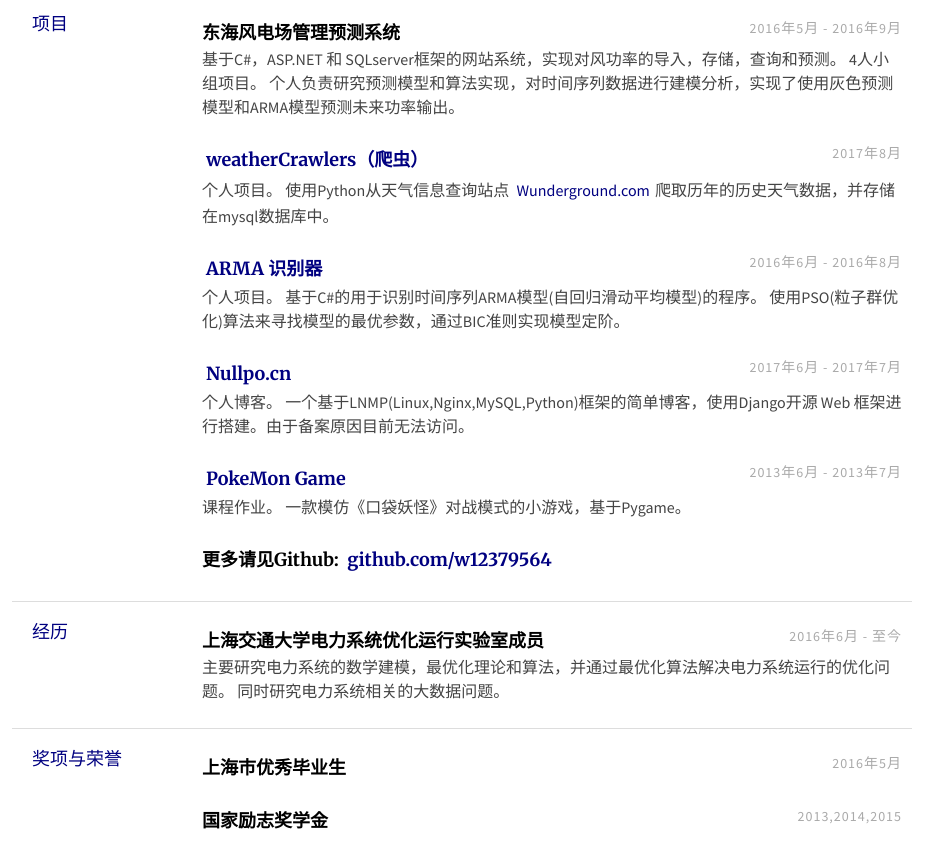
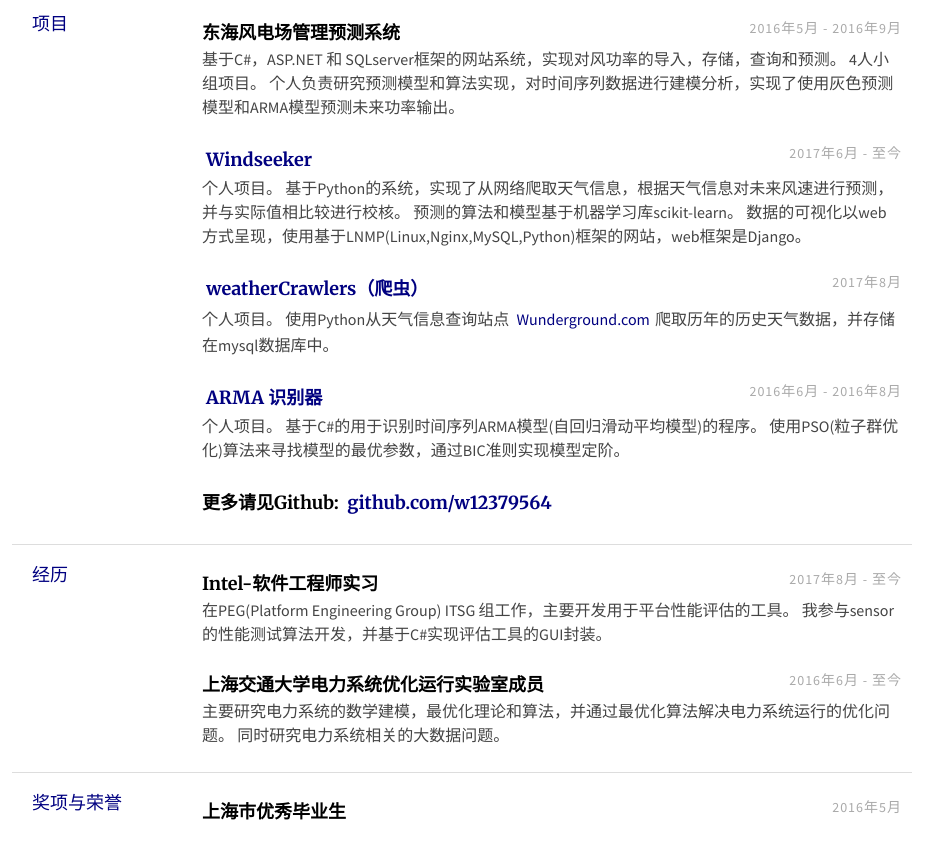
Before and after one commit to w12379564/myresume, a plain HTML site: page cn/index.html in a window 1280 px wide. Shown: the part 440-1286 px from the top of the page, without its empty margins (178-1110 px from the left). Drawn offline with Linux system fonts and the light colour scheme.

Commit message:
edit to comply with english ver

```diff
--- a/cn/index.html
+++ b/cn/index.html
@@ -69,7 +69,19 @@
 						个人负责研究预测模型和算法实现，对时间序列数据进行建模分析，实现了使用灰色预测模型和ARMA模型预测未来功率输出。
                     </div>
                 </div>
-
+                <div class="section-text col-right">
+                    <div class="row">
+                        <div class="col">
+                          <h3><a href="http://115.159.6.94/">Windseeker</a></h3>
+                        </div>
+                        <div class="col-right light">2017年6月 - 至今</div>
+                    </div>
+                    <div class="desc">个人项目。
+                        基于Python的系统，实现了从网络爬取天气信息，根据天气信息对未来风速进行预测，并与实际值相比较进行校核。
+						预测的算法和模型基于机器学习库scikit-learn。
+						数据的可视化以web方式呈现，使用基于LNMP(Linux,Nginx,MySQL,Python)框架的网站，web框架是Django。
+                    </div>
+                </div>
                 <div class="section-text col-right">
                     <div class="row">
                         <div class="col">
@@ -94,29 +106,6 @@
                 <div class="section-text col-right">
                     <div class="row">
                         <div class="col">
-                          <h3><a href="https://github.com/w12379564/nullpo-project">Nullpo.cn</a></h3>
-                        </div>
-                        <div class="col-right light">2017年6月 - 2017年7月</div>
-                    </div>
-                    <div class="desc">个人博客。
-                        一个基于LNMP(Linux,Nginx,MySQL,Python)框架的简单博客，使用Django开源 Web 框架进行搭建。由于备案原因目前无法访问。
-                    </div>
-                </div>
-                <div class="section-text col-right">
-                    <div class="row">
-                        <div class="col">
-                          <h3><a href="https://github.com/w12379564">PokeMon Game</a></h3>
-                        </div>
-                        <div class="col-right light">2013年6月 - 2013年7月</div>
-                    </div>
-                    <div class="desc">课程作业。
-                        一款模仿《口袋妖怪》对战模式的小游戏，基于Pygame。
-                    </div>
-                </div>
-
-                <div class="section-text col-right">
-                    <div class="row">
-                        <div class="col">
                             <h3>更多请见Github: <a href="https://github.com/w12379564">github.com/w12379564</a></h3>
                         </div>
                     </div>
@@ -124,6 +113,18 @@
             </div>
             <div class="section row">
                 <h2 class="col">经历</h2>
+                <div class="section-text col-right">
+                    <div class="row">
+                        <div class="col">
+                            <h3>Intel-软件工程师实习</h3>
+                        </div>
+                        <div class="col-right light">2017年8月 - 至今</div>
+                    </div>
+                    <div class="desc">
+						在PEG(Platform Engineering Group) ITSG 组工作，主要开发用于平台性能评估的工具。
+						我参与sensor的性能测试算法开发，并基于C#实现评估工具的GUI封装。
+                    </div>
+                </div>
                 <div class="section-text col-right">
                     <div class="row">
                         <div class="col">
```
